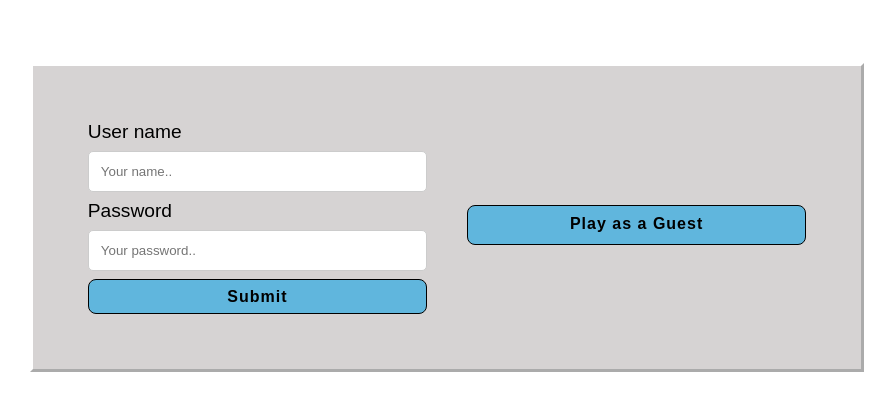
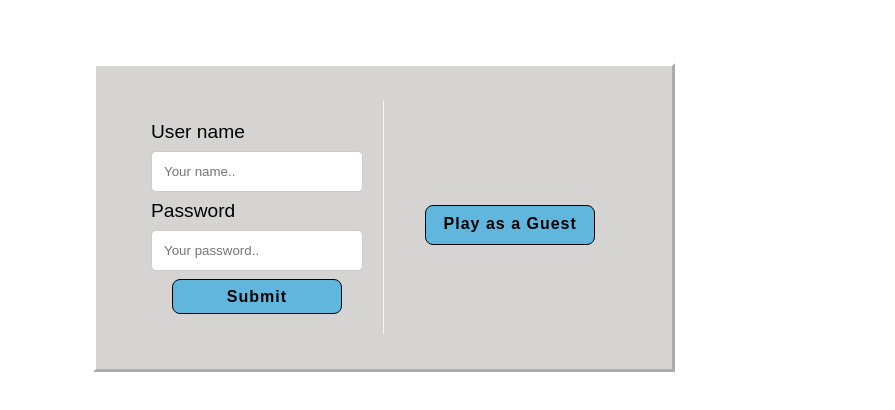
Before and after one commit to OVUSA/Minesweeper_game, a plain HTML site: page html/signup.html in a window 1280 px wide. Shown: the whole page, without its empty margins (231-1126 px from the left). Drawn offline with Linux system fonts and the light colour scheme.

Commit message:
renamed classes

```diff
--- a/css/signup_style.css
+++ b/css/signup_style.css
@@ -1,7 +1,8 @@
 
 #main{
-width: 60%;
+width: 40%;
 margin: 5% 20%;
+margin-left: 25%;
 border: 3px outset white;
 background-color:#d6d3d3;
 padding: 35px 35px;
@@ -19,17 +20,17 @@ input[type=text], input[type=password] {
     border-radius: 5px ;
     border: 1px solid #ccc;
 }
-.left {
+.right {
   grid-column: 4 / 7;
   padding-top: 26px;
   grid-row: 2/4;
 
 }
 
-.center-top {
+.left {
   grid-column: 1 / 4;
   grid-row: 1/ 4;
-  border-right: px solid whitesmoke;
+  border-right: 1px solid whitesmoke;
 }
 .wrapper {
   display:grid;
@@ -39,7 +40,7 @@ input[type=text], input[type=password] {
 
 button{
   height: 35px;
-  width: 100%;
+  width: 80%;
   background-color: rgb(96, 182, 221);
   border: 0.5px solid rgb(0, 0, 0);
   font-size: 16px;
@@ -48,13 +49,14 @@ button{
   letter-spacing: 1px;
   text-align: center;
   border-radius: 8px;
+  margin-left: 10%;
 }
 
 label{
   font-size: larger;
   font-family: Arial, Helvetica, sans-serif;
 }
-.left button{
+.right button{
   height: 40px;
   padding-bottom:3px ;
 }
--- a/html/signup.html
+++ b/html/signup.html
@@ -7,7 +7,7 @@
 </head>
     <body>
         <section id="main" class="wrapper">
-            <div class="box center-top">
+            <div class="box left">
                 <form  id="signup">
                     <label for = "name">User name</label>
                     <input type ="text" id="name" placeholder="Your name..">
@@ -17,7 +17,7 @@
                 </form>
             </div>
 
-            <div class="box left">
+            <div class="box right">
                 <button onclick=guestGame()>Play as a Guest</button>
             </div>
         </section>
```
